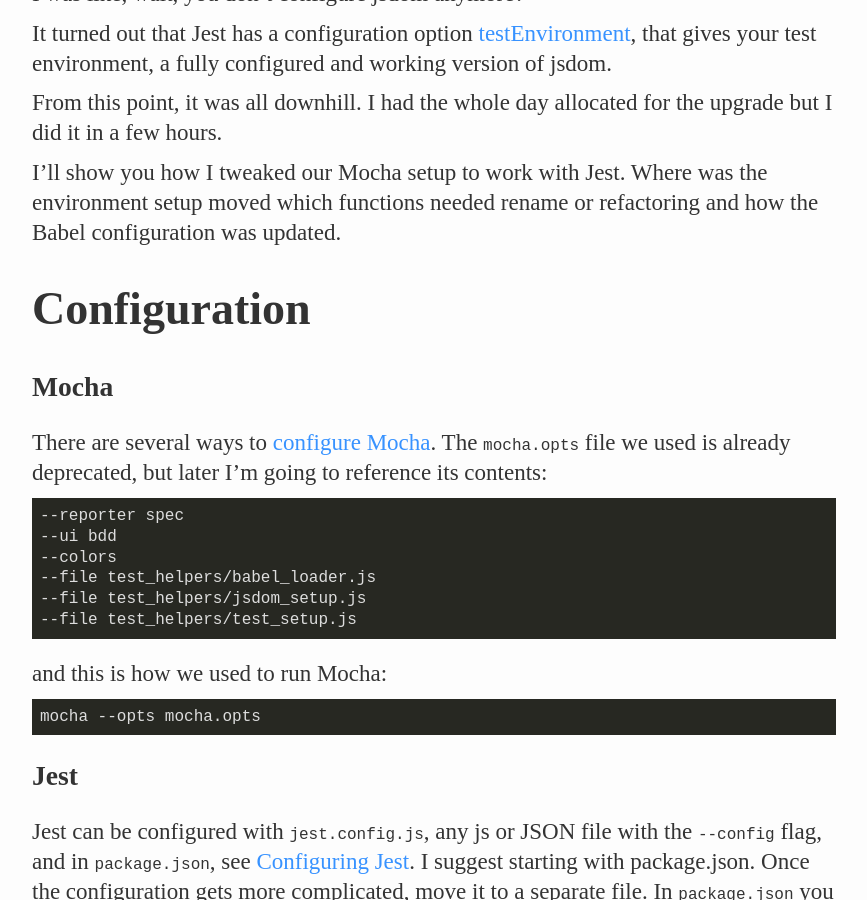
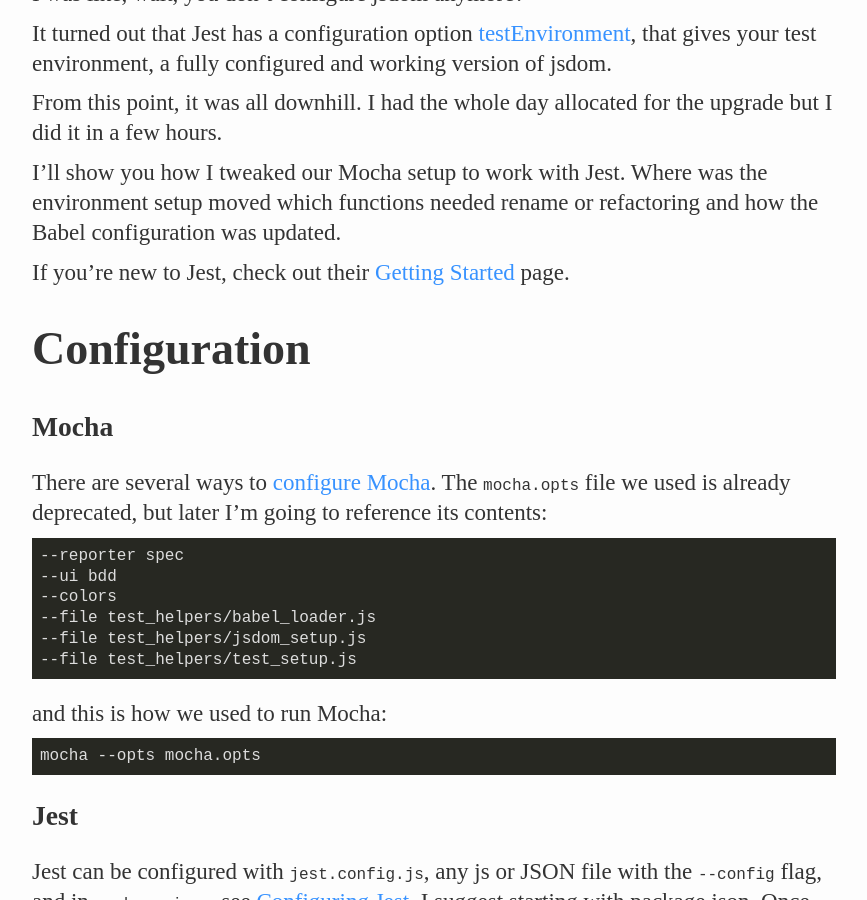
Before and after one commit to akoskm/akoskm.github.io, a Jekyll site: the page built from _posts/2020-01-22-mocha-jest-react-testing.md, in a window 1280 px wide and 900 px high, scrolled down 478 px. Shown: the whole window, without its empty margins (206-1073 px from the left). Built offline with Jekyll 4.4.1, drawn with Linux system fonts in a browser that asks for light colours; nearby versions of some CDN libraries; some web fonts are replaced; comment, search, counter and statistics services are not loaded.

Commit message:
add link to getting started page

```diff
--- a/_posts/2020-01-22-mocha-jest-react-testing.md
+++ b/_posts/2020-01-22-mocha-jest-react-testing.md
@@ -20,6 +20,8 @@
 From this point, it was all downhill. I had the whole day allocated for the upgrade but I did it in a few hours.
 
 I'll show you how I tweaked our Mocha setup to work with Jest. Where was the environment setup moved which functions needed rename or refactoring and how the Babel configuration was updated.
+
+If you're new to Jest, check out their [Getting Started](https://jestjs.io/docs/en/getting-started) page.
 
 # Configuration
 
```
